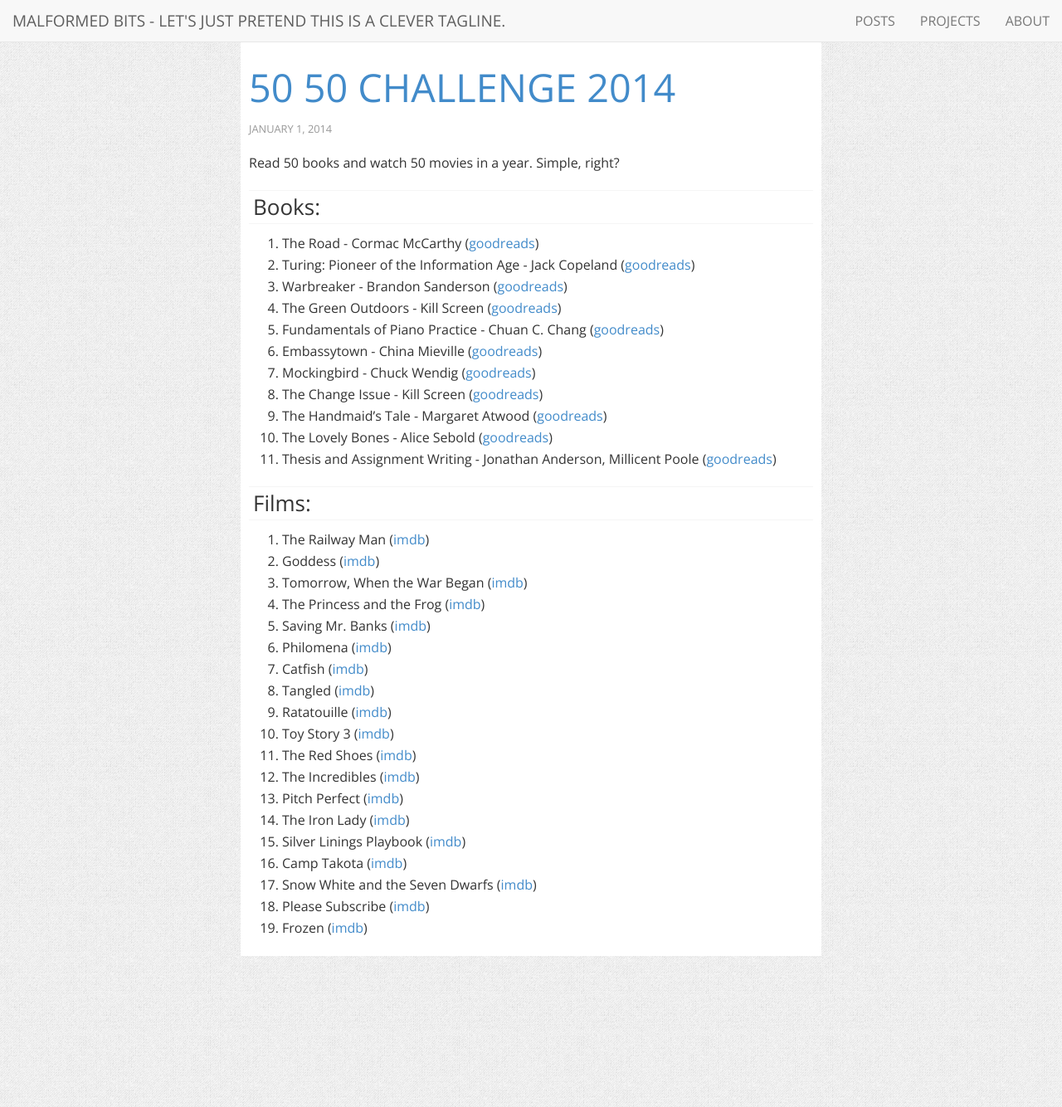
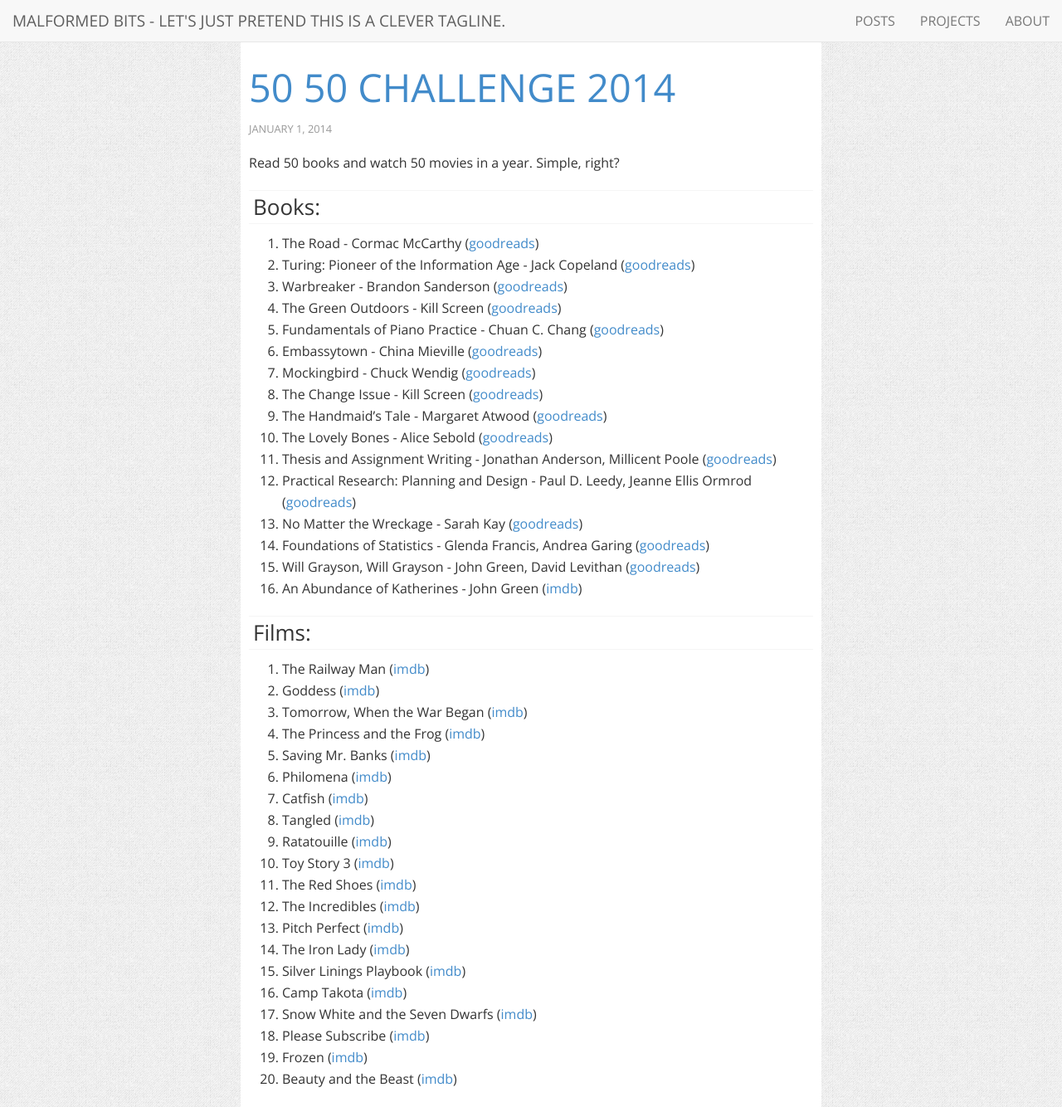
Before and after one commit to charlottepierce/charlottepierce.github.com, a Jekyll site: the page built from _posts/2014-01-01-50-50-Challenge-2014.md, in a window 1280 px wide and 1334 px high. Shown: the whole window at 83% size. Built offline with Jekyll 4.4.1, drawn with Linux system fonts in a browser that asks for light colours; nearby versions of some CDN libraries.

Commit message:
May update for the 2014 50/50 challenge.

```diff
--- a/_posts/2014-01-01-50-50-Challenge-2014.md
+++ b/_posts/2014-01-01-50-50-Challenge-2014.md
@@ -18,6 +18,11 @@
 9. The Handmaid's Tale - Margaret Atwood ([goodreads](https://www.goodreads.com/book/show/8366074-the-handmaid-s-tale))
 10. The Lovely Bones - Alice Sebold ([goodreads](https://www.goodreads.com/book/show/12232938-the-lovely-bones))
 11. Thesis and Assignment Writing - Jonathan Anderson, Millicent Poole ([goodreads](https://www.goodreads.com/book/show/5698746-thesis-and-assignment-writing))
+12. Practical Research: Planning and Design - Paul D. Leedy, Jeanne Ellis Ormrod ([goodreads](https://www.goodreads.com/book/show/19410776-practical-research))
+13. No Matter the Wreckage - Sarah Kay ([goodreads](https://www.goodreads.com/book/show/18288210-no-matter-the-wreckage))
+14. Foundations of Statistics - Glenda Francis, Andrea Garing ([goodreads](https://www.goodreads.com/book/show/21394623-foundations-of-statistics))
+15. Will Grayson, Will Grayson - John Green, David Levithan ([goodreads](https://www.goodreads.com/book/show/6567017-will-grayson-will-grayson))
+16. An Abundance of Katherines - John Green ([imdb](https://www.goodreads.com/book/show/17188744-an-abundance-of-katherines))
 
 ### Films: ###
 
@@ -40,3 +45,4 @@
 17. Snow White and the Seven Dwarfs ([imdb](http://www.imdb.com/title/tt0029583/))
 18. Please Subscribe ([imdb](http://www.imdb.com/title/tt2368182/))
 19. Frozen ([imdb](http://www.imdb.com/title/tt2294629/))
+20. Beauty and the Beast ([imdb](http://www.imdb.com/title/tt0101414/))
```
